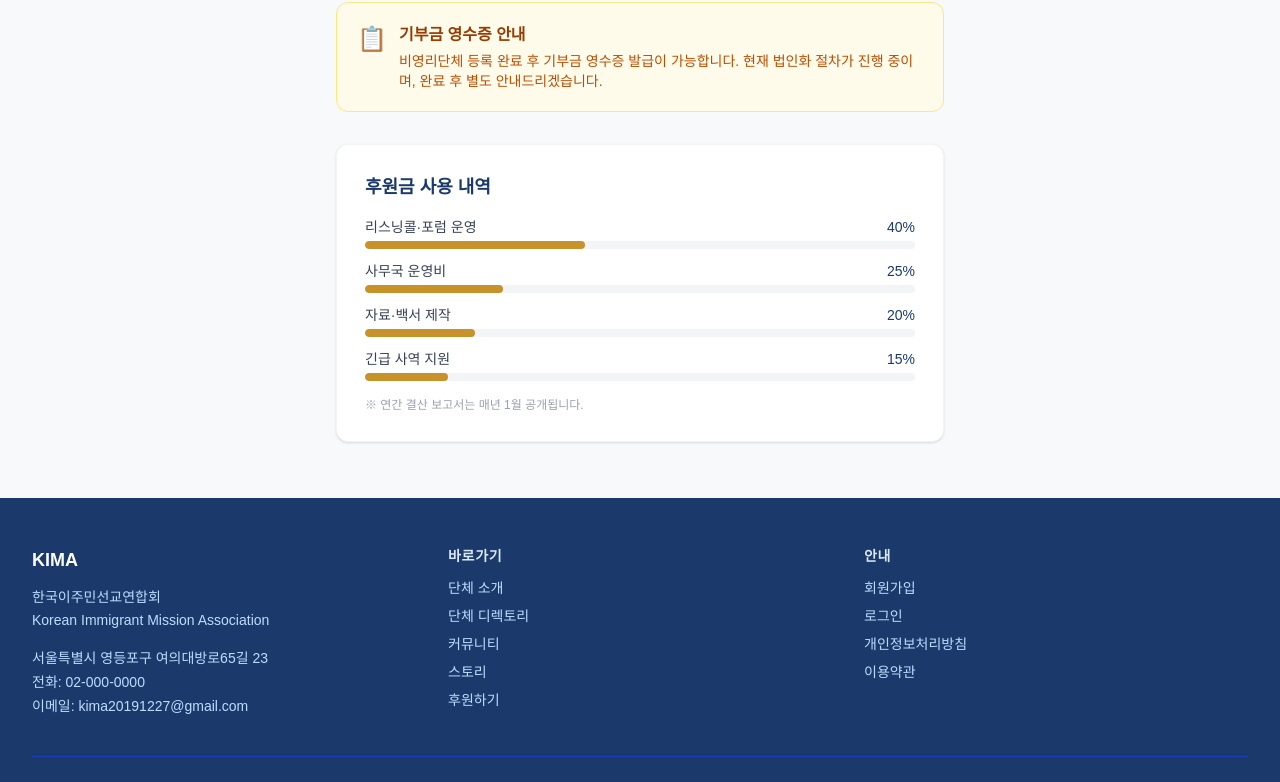
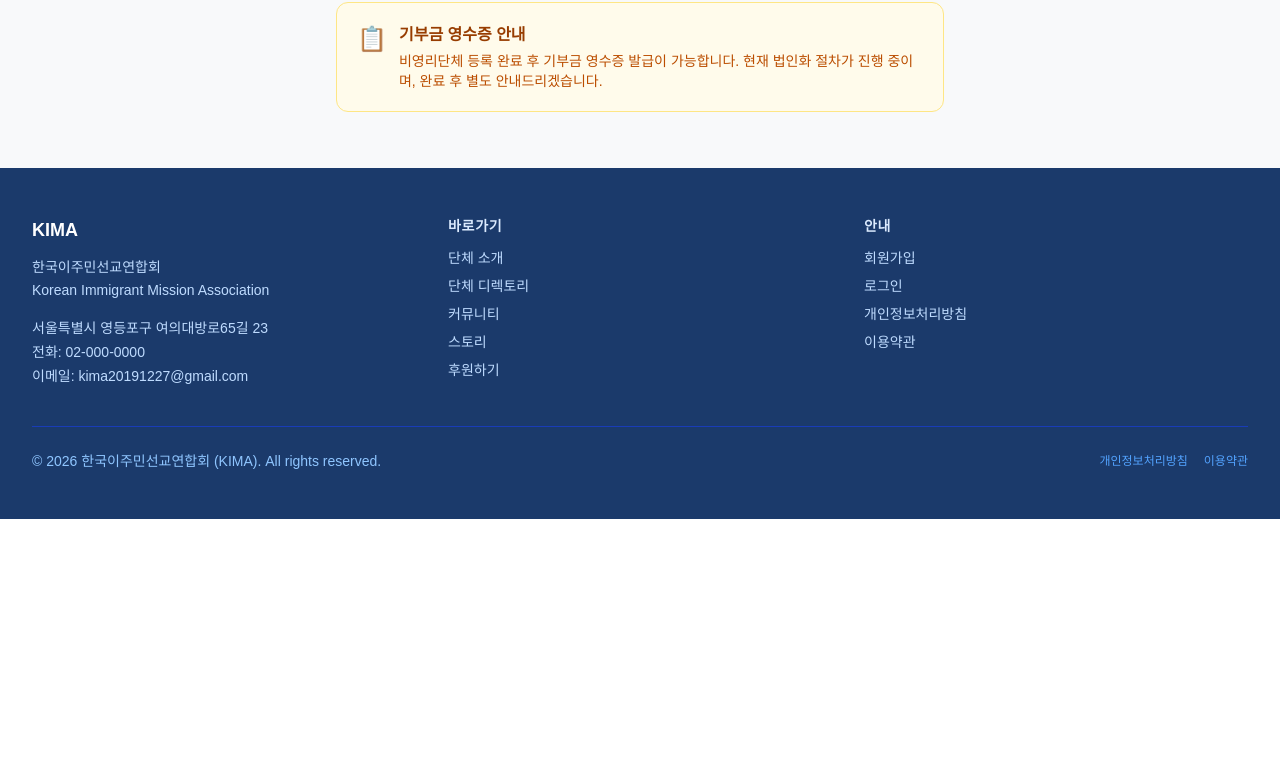
Before and after one commit to gumodolee-lgtm/kima2019, a Next.js app in the folder kima-website/: page /donate in a window 1280 px wide. Shown: the part 1083-1865 px from the top of the page. After the commit the page ends 1602 px from the top, so only its background shows below. Built offline with nearby package versions, Linux system fonts and the light colour scheme; no server answers.

Commit message:
feat: 후원 페이지 후원금 사용 내역 섹션 제거

```diff
--- a/kima-website/src/app/(public)/donate/page.tsx
+++ b/kima-website/src/app/(public)/donate/page.tsx
@@ -82,33 +82,6 @@ export default function DonatePage() {
             </div>
           </div>
         </div>
-
-        {/* 후원 용도 투명성 */}
-        <div className="bg-white rounded-xl border border-gray-100 shadow-sm p-7">
-          <h2 className="font-bold text-[#1B3A6B] text-lg mb-4">후원금 사용 내역</h2>
-          <div className="space-y-3">
-            {[
-              { label: '리스닝콜·포럼 운영', pct: 40 },
-              { label: '사무국 운영비', pct: 25 },
-              { label: '자료·백서 제작', pct: 20 },
-              { label: '긴급 사역 지원', pct: 15 },
-            ].map((item) => (
-              <div key={item.label}>
-                <div className="flex justify-between text-sm mb-1">
-                  <span className="text-gray-700">{item.label}</span>
-                  <span className="font-medium text-[#1B3A6B]">{item.pct}%</span>
-                </div>
-                <div className="h-2 rounded-full bg-gray-100 overflow-hidden">
-                  <div
-                    className="h-full rounded-full bg-[#C8922A]"
-                    style={{ width: `${item.pct}%` }}
-                  />
-                </div>
-              </div>
-            ))}
-          </div>
-          <p className="text-xs text-gray-400 mt-4">※ 연간 결산 보고서는 매년 1월 공개됩니다.</p>
-        </div>
       </div>
     </div>
   )
```
